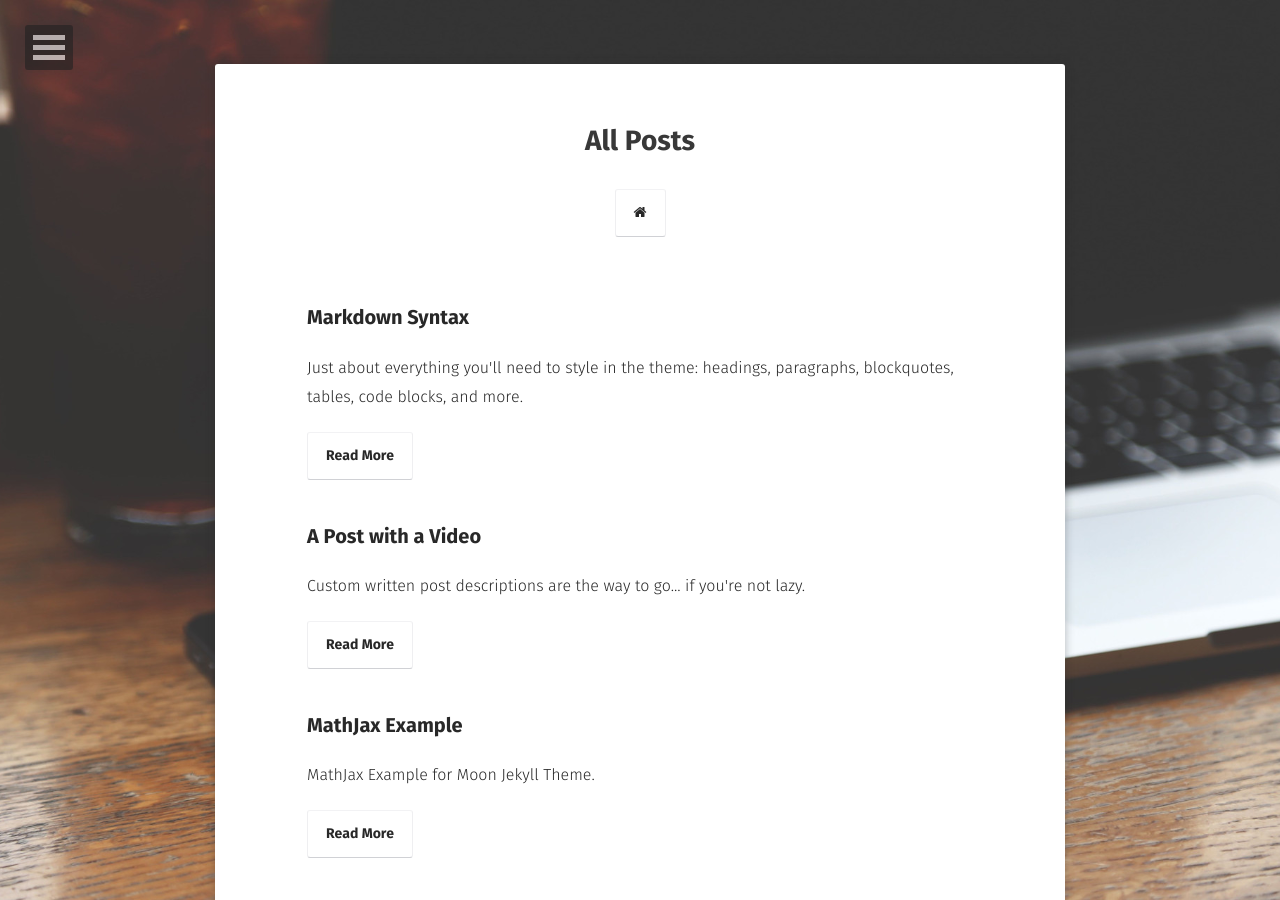
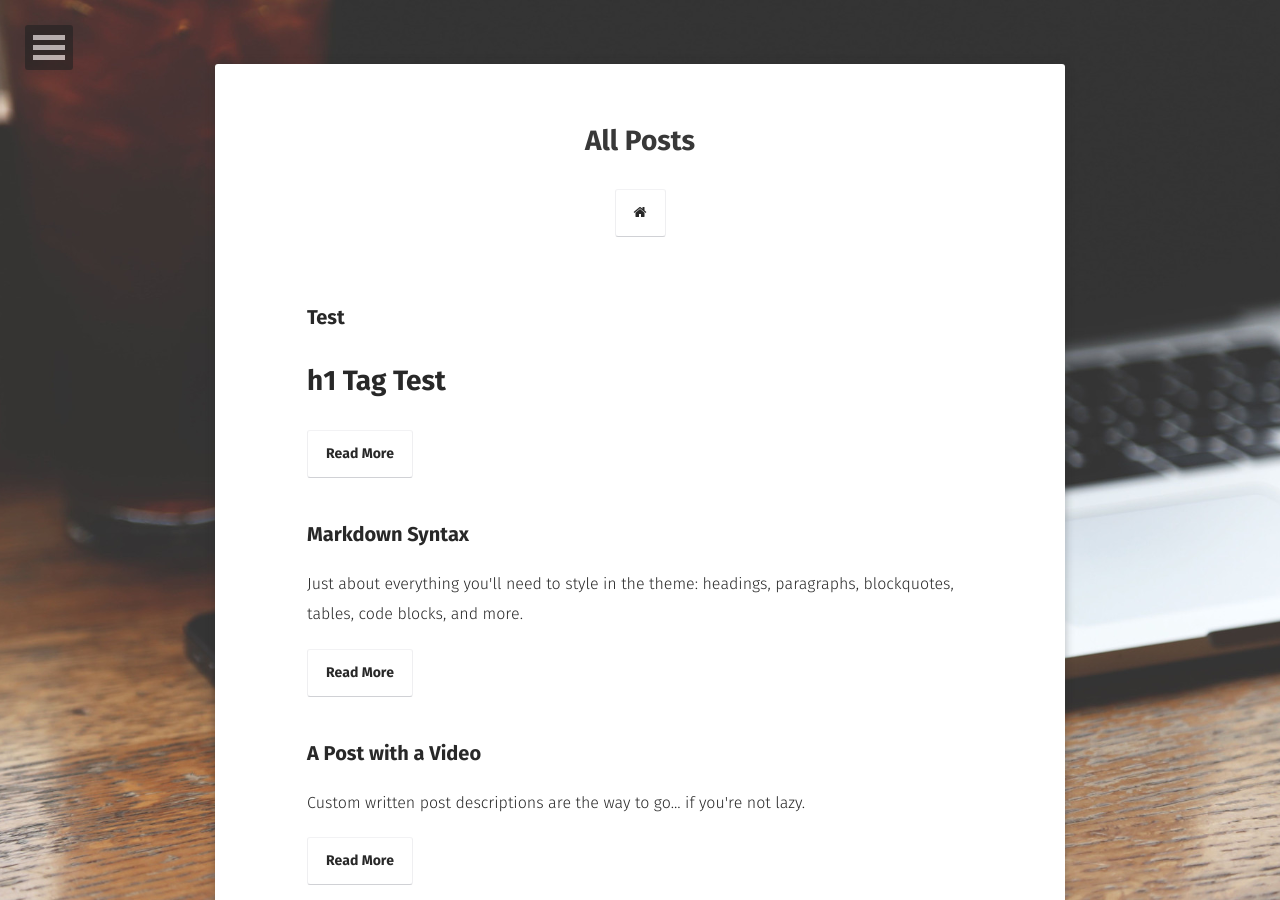
Before and after one commit to ChanohJEONG/chanohjeong.github.io, a Jekyll site: the page built from posts/index.md, in a window 1280 px wide and 900 px high. Built offline with Jekyll 4.4.1, drawn with Linux system fonts in a browser that asks for light colours; some web fonts are replaced; some of the changed lines change nothing that is shown.

Commit message:
Start Blogging

```diff
--- a/_config.yml
+++ b/_config.yml
@@ -1,13 +1,14 @@
 # Site
-title:              Moon
-bio:                'Minimal, one column jekyll theme.'
+title:              CHAN OH
+bio:                '저의 개인 블로그에 방문해주셔서 감사합니다.'
 description:        "Moon is a minimal, one column jekyll theme for your blog."
 reading_time:       true
 words_per_minute:   200
 logo:               'assets/img/logo.png'
 background:         'assets/img/placeholder-big.jpg'
 tiled_bg:           false   # Set this true if you want to tile your background image, otherwise it will be covered
-locale:             en_US
+locale:             en_KR
+#url:                http://localhost:4000/
 url:                https://chanohjeong.github.io/
 
 # Jekyll
@@ -37,20 +38,20 @@
   #ad-client:
   #ad-slot:
 #bing-verify:
-#email:
-twitter:            username
-facebook:           username
-github-url:         username
+email:              pooo1002@naver.com
+#twitter:            username
+facebook:           chano.jeong
+github-url:         ChanohJEONG
 #stackoverflow:     123456/username   from a "http://stackoverflow.com/users/123456/username" link
 #linkedin:          username
 #xing:              username
-instagram:          username
+instagram:          skdltm1002
 #lastfm:            username
 #tumblr:            username
 #medium:            '@username'
 #pinterest:         username
 #foursquare:        username
-steam:              username
+#steam:              username
 #dribbble:          username
 #youtube:           username
 #youtube-channel:   channel
--- /dev/null
+++ b/_posts/2021-01-05-test.md
@@ -0,0 +1 @@
+# h1 Tag Test
```
